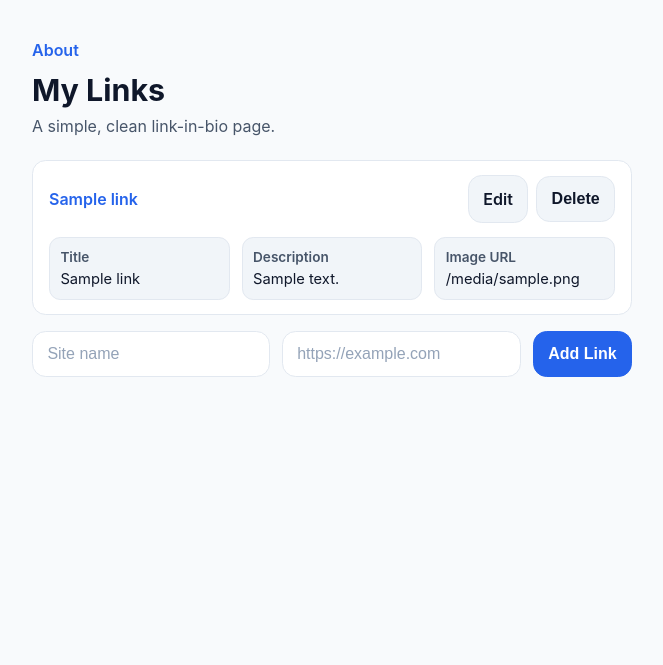
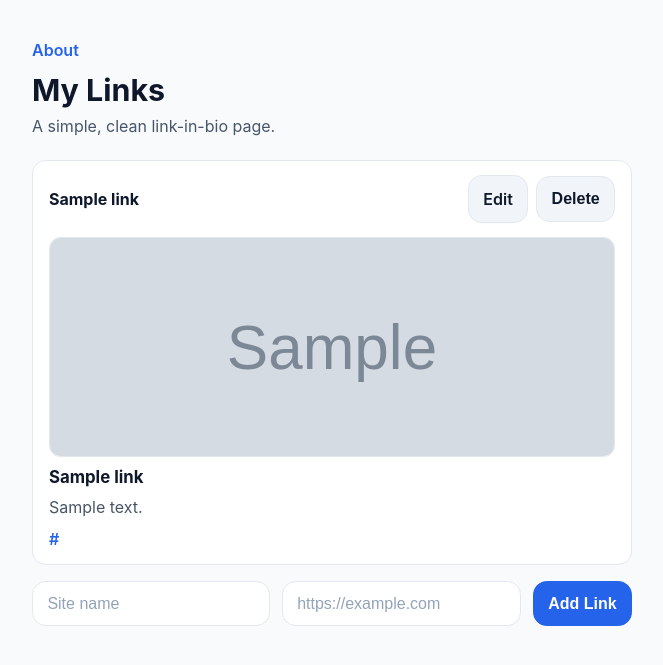
Before and after one commit to parshv09/my-link-bio, a Flask app: template templates/index.html in a window 1280 px wide. Shown: the top 665 px of the page, without its empty margins (308-971 px from the left). Run offline with Flask 3, Linux system fonts and the light colour scheme; the template is opened without the code that fills it: most values are stand-ins (such as "Sample title", 1, 10 or a date in 2020); grey boxes marked "Sample" are stand-in pictures.

Commit message:
Render links as rich cards with metadata fallback

```diff
--- a/static/style.css
+++ b/static/style.css
@@ -194,3 +194,39 @@ h1 {
   font-size: 0.92rem;
   overflow-wrap: anywhere;
 }
+
+
+.card-name {
+  margin: 0;
+  font-weight: 700;
+  color: var(--text-primary);
+}
+
+.rich-card-content {
+  display: grid;
+  gap: 0.6rem;
+}
+
+.card-image {
+  width: 100%;
+  max-height: 220px;
+  object-fit: cover;
+  border-radius: 0.7rem;
+  border: 1px solid var(--border);
+}
+
+.rich-title {
+  margin: 0;
+  font-weight: 700;
+  font-size: 1.05rem;
+}
+
+.rich-description {
+  margin: 0;
+  color: var(--text-muted);
+}
+
+.card-link-bottom {
+  margin-top: 0.2rem;
+  display: inline-block;
+}
--- a/templates/index.html
+++ b/templates/index.html
@@ -16,9 +16,12 @@
 
       <section class="stack">
         {% for link in links %}
+        {% set has_title = link.title and link.title != 'Not Available' %}
+        {% set has_description = link.description and link.description != 'Not Available' %}
+        {% set has_image = link.image_url and link.image_url != 'Not Available' %}
         <article class="card">
           <div class="card-header-row">
-            <a class="card-link" href="{{ link.url }}" target="_blank" rel="noopener noreferrer">{{ link.name }}</a>
+            <p class="card-name">{{ link.name }}</p>
             <div class="actions-row">
               <a class="button button-secondary" href="{{ url_for('edit_link', link_index=loop.index0) }}">Edit</a>
               <form method="post" action="{{ url_for('delete_link', link_index=loop.index0) }}">
@@ -26,20 +29,33 @@
               </form>
             </div>
           </div>
+
+          {% if has_title or has_description or has_image %}
+          <div class="rich-card-content">
+            {% if has_image %}
+            <img class="card-image" src="{{ link.image_url }}" alt="Preview image for {{ link.name }}">
+            {% endif %}
+            <p class="rich-title">{{ link.title if has_title else 'Not Available' }}</p>
+            <p class="rich-description">{{ link.description if has_description else 'Not Available' }}</p>
+            <a class="card-link card-link-bottom" href="{{ link.url }}" target="_blank" rel="noopener noreferrer">{{ link.url }}</a>
+          </div>
+          {% else %}
           <div class="metadata-columns">
             <div class="metadata-column">
               <p class="metadata-label">Title</p>
-              <p class="metadata-value">{{ link.title or 'Not Available' }}</p>
+              <p class="metadata-value">Not Available</p>
             </div>
             <div class="metadata-column">
               <p class="metadata-label">Description</p>
-              <p class="metadata-value">{{ link.description or 'Not Available' }}</p>
+              <p class="metadata-value">Not Available</p>
             </div>
             <div class="metadata-column">
               <p class="metadata-label">Image URL</p>
-              <p class="metadata-value">{{ link.image_url or 'Not Available' }}</p>
+              <p class="metadata-value">Not Available</p>
             </div>
           </div>
+          <a class="card-link card-link-bottom" href="{{ link.url }}" target="_blank" rel="noopener noreferrer">{{ link.url }}</a>
+          {% endif %}
         </article>
         {% endfor %}
       </section>
```
